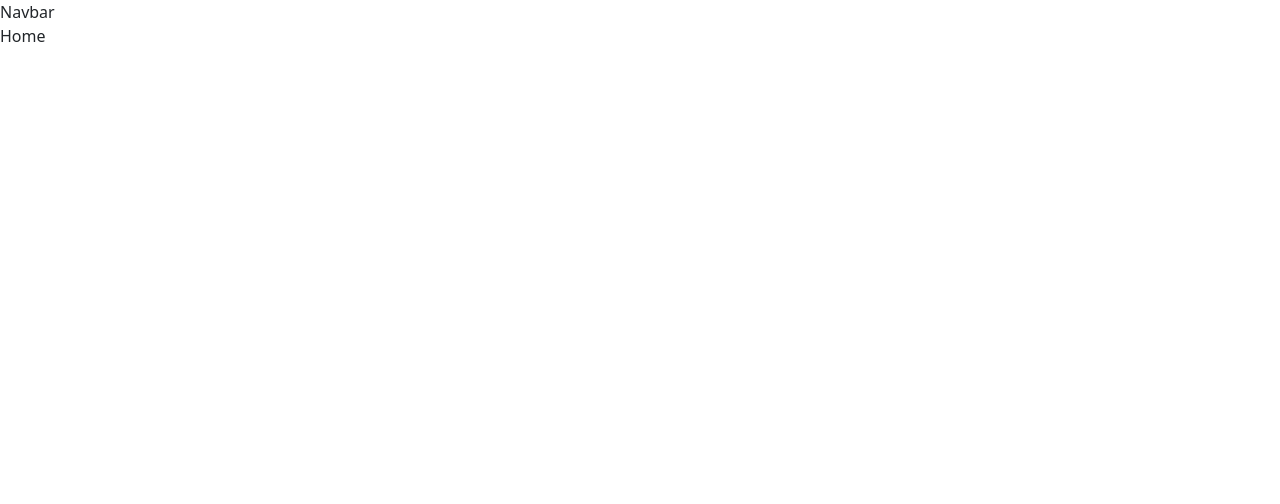
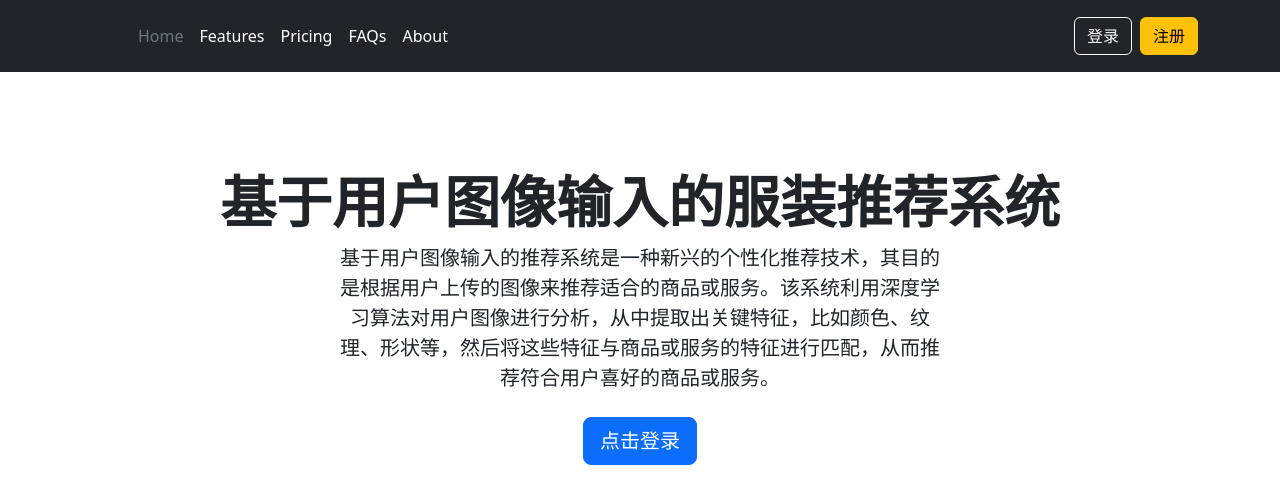
Before and after one commit to Sally510/outfit_recommendation, a React (Create React App) app in the folder frontend/: page / in a window 1280 px wide. Shown: the top 504 px of the page. Built offline with nearby package versions, Linux system fonts and the light colour scheme.

Commit message:
Added navbar

```diff
--- a/frontend/src/actions/types.js
+++ b/frontend/src/actions/types.js
@@ -2,3 +2,14 @@ export const LOGIN_SUCCESS = 'LOGIN_SUCCESS';
 export const LOGIN_FAIL = 'LOGIN_FAIL';
 export const USER_LOADED_SUCCESS = 'USER_LOADED_SUCCESS';
 export const USER_LOADED_FAIL = 'USER_LOADED_FAIL';
+export const SIGNUP_SUCCESS = 'SIGNUP_SUCCESS';
+export const SIGNUP_FAIL = 'SIGNUP_FAIL';
+export const ACTIVATION_SUCCESS = 'ACTIVATION_SUCCESS';
+export const ACTIVATION_FAIL = 'ACTIVATION_FAIL';
+export const AUTHENTICATED_SUCCESS = 'AUTHENTICATED_SUCCESS';
+export const AUTHENTICATED_FAIL = 'AUTHENTICATED_FAIL';
+export const PASSWORD_RESET_FAIL = 'PASSWORD_RESET_FAIL';
+export const PASSWORD_RESET_SUCCESS = 'PASSWORD_RESET_SUCCESS';
+export const PASSWORD_RESET_CONFIRM_FAIL = 'PASSWORD_RESET_CONFIRM_FAIL';
+export const PASSWORD_RESET_CONFIRM_SUCCESS = 'PASSWORD_RESET_CONFIRM_SUCCESS';
+export const LOGOUT = 'LOGOUT';
--- a/frontend/src/components/Navbar.js
+++ b/frontend/src/components/Navbar.js
@@ -1,9 +1,33 @@
 import React from "react";
+import { Link } from "react-router-dom";
 
 const Navbar = () => (
-    <div>
-        Navbar
+    <header className="p-3 text-bg-dark">
+    <div className="container">
+      <div className="d-flex flex-wrap align-items-center justify-content-center justify-content-lg-start">
+        <a href="/" className="d-flex align-items-center mb-2 mb-lg-0 text-white text-decoration-none">
+          <svg className="bi me-2" width="40" height="32" role="img" aria-label="Bootstrap"></svg>
+        </a>
+
+        <ul className="nav col-12 col-lg-auto me-lg-auto mb-2 justify-content-center mb-md-0">
+          <li><Link to="/" className="nav-link px-2 text-secondary">Home</Link></li>
+          <li><a href="#" className="nav-link px-2 text-white">Features</a></li>
+          <li><a href="#" className="nav-link px-2 text-white">Pricing</a></li>
+          <li><a href="#" className="nav-link px-2 text-white">FAQs</a></li>
+          <li><a href="#" className="nav-link px-2 text-white">About</a></li>
+        </ul>
+
+        {/* <form className="col-12 col-lg-auto mb-3 mb-lg-0 me-lg-3" role="search">
+          <input type="search" className="form-control form-control-dark text-bg-dark" placeholder="Search..." aria-label="Search" />
+        </form> */}
+
+        <div className="text-end">
+            <Link to='/login' role="button" className="btn btn-outline-light me-2">登录</Link>
+            <Link to='/register' role="button" className="btn btn-warning">注册</Link>
+        </div>
+      </div>
     </div>
+  </header>
 );
 
 export default Navbar;
--- a/frontend/src/containers/Home.js
+++ b/frontend/src/containers/Home.js
@@ -1,9 +1,16 @@
 import React from "react";
+import { Link } from "react-router-dom";
 
 const Home = (props) => (
-    <div>
-        Home
+    <div className="px-4 pt-5 my-5 text-center border-bottom">
+    <h1 className="display-4 fw-bold">基于用户图像输入的服装推荐系统</h1>
+    <div className="col-lg-6 mx-auto">
+      <p className="lead mb-4">基于用户图像输入的推荐系统是一种新兴的个性化推荐技术，其目的是根据用户上传的图像来推荐适合的商品或服务。该系统利用深度学习算法对用户图像进行分析，从中提取出关键特征，比如颜色、纹理、形状等，然后将这些特征与商品或服务的特征进行匹配，从而推荐符合用户喜好的商品或服务。</p>
+      <div className="d-grid gap-2 d-sm-flex justify-content-sm-center mb-5">
+        <Link to='/login' role="button" className="btn btn-primary btn-lg ">点击登录</Link>
+      </div>
     </div>
+  </div>
 );
 
 export default Home;
--- a/frontend/src/containers/Login.js
+++ b/frontend/src/containers/Login.js
@@ -23,7 +23,7 @@ const Login = ({ login }) => {
     // Redirect them to the home page
 
     return (
-        <div className='container mt-5'>
+        <div className='container mt-5 container-sm'>
             <h1>Sign In</h1>
             <p>Sign into your Account</p>
             <form onSubmit={e => onSubmit(e)}>
```
